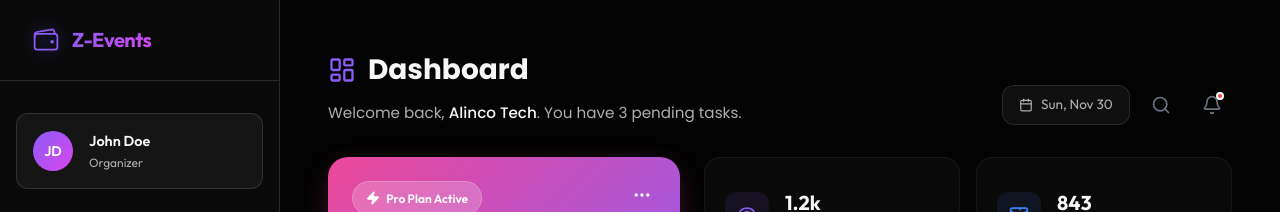
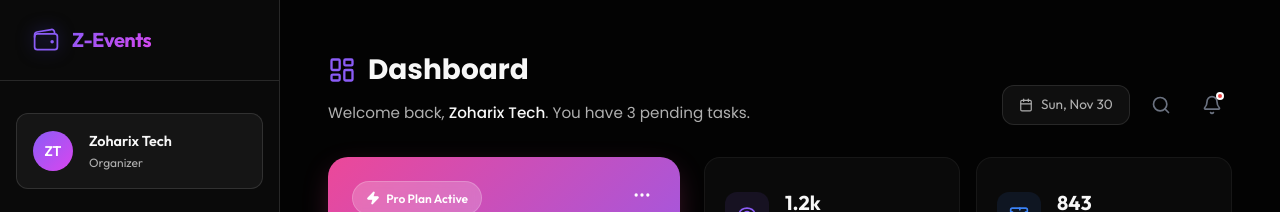
Before and after one commit to dunt21/Zoharix-Pay-Tickets, a React (Vite) app in the folder frontend/: page /dashboard in a window 1280 px wide. Shown: the top 212 px of the page. Built offline with nearby package versions, Linux system fonts and the light colour scheme.

Commit message:
Changed some placeholder names

```diff
--- a/frontend/src/components/Sidebar/Sidebar.tsx
+++ b/frontend/src/components/Sidebar/Sidebar.tsx
@@ -51,10 +51,10 @@ const Sidebar: React.FC<SidebarProps> = ({ isOpen, onClose }) => {
                 <div className="sidebar-content">
                     <div className="user-profile-summary">
                         <div className="user-avatar">
-                            <span>JD</span>
+                            <span>ZT</span>
                         </div>
                         <div className="user-info">
-                            <span className="user-name">John Doe</span>
+                            <span className="user-name">Zoharix Tech</span>
                             <span className="user-role">Organizer</span>
                         </div>
                     </div>
--- a/frontend/src/pages/Dashboard/Home/DashboardHome.tsx
+++ b/frontend/src/pages/Dashboard/Home/DashboardHome.tsx
@@ -78,7 +78,7 @@ const DashboardHome: React.FC = () => {
             Dashboard
           </h1>
           <p className="dashboard-subtitle">
-            Welcome back, <span style={{ color: 'var(--text-primary)', fontWeight: 500 }}>Alinco Tech</span>. You have 3 pending tasks.
+            Welcome back, <span style={{ color: 'var(--text-primary)', fontWeight: 500 }}>Zoharix Tech</span>. You have 3 pending tasks.
           </p>
         </div>
         <div className="header-actions">
```
